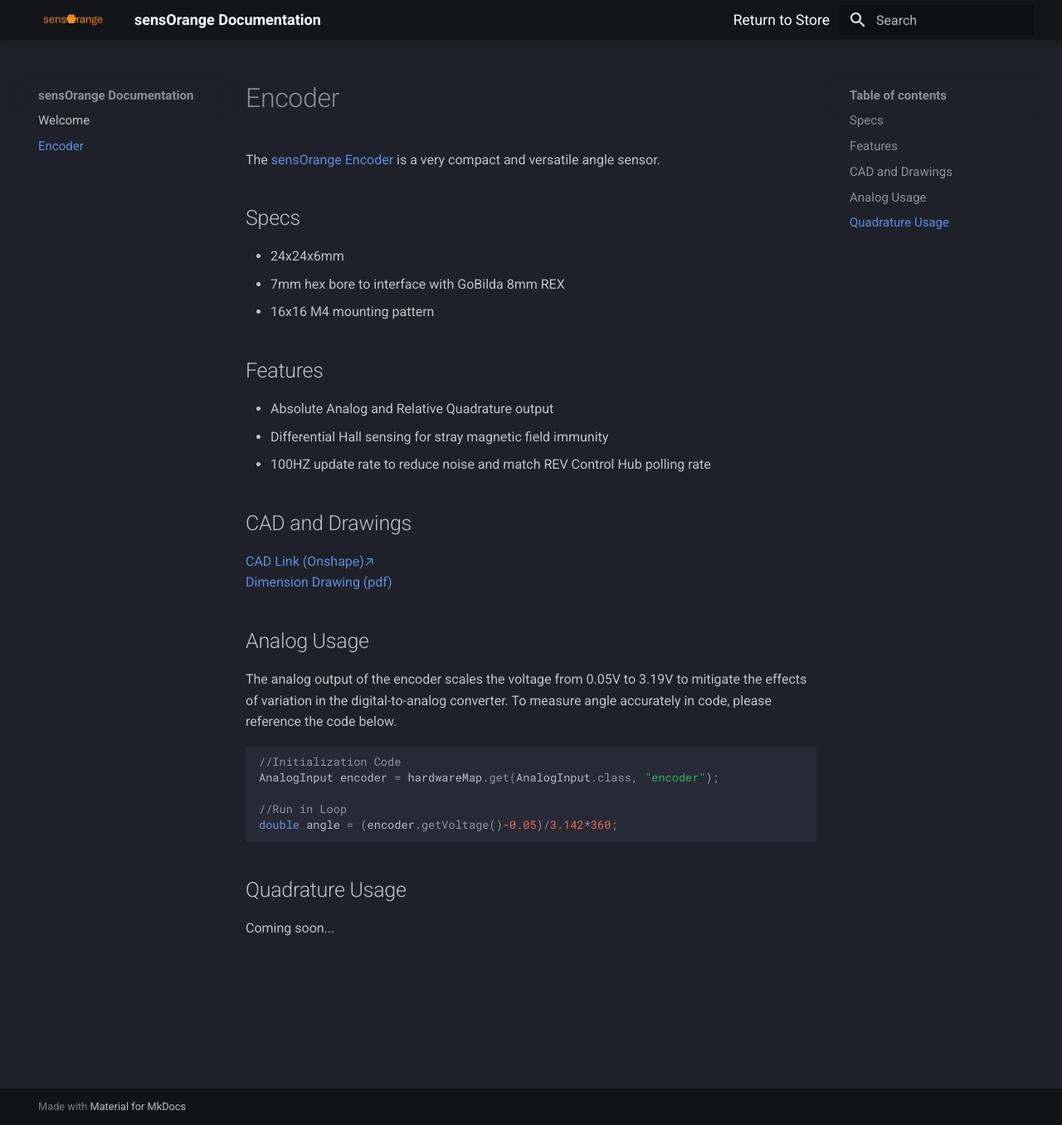
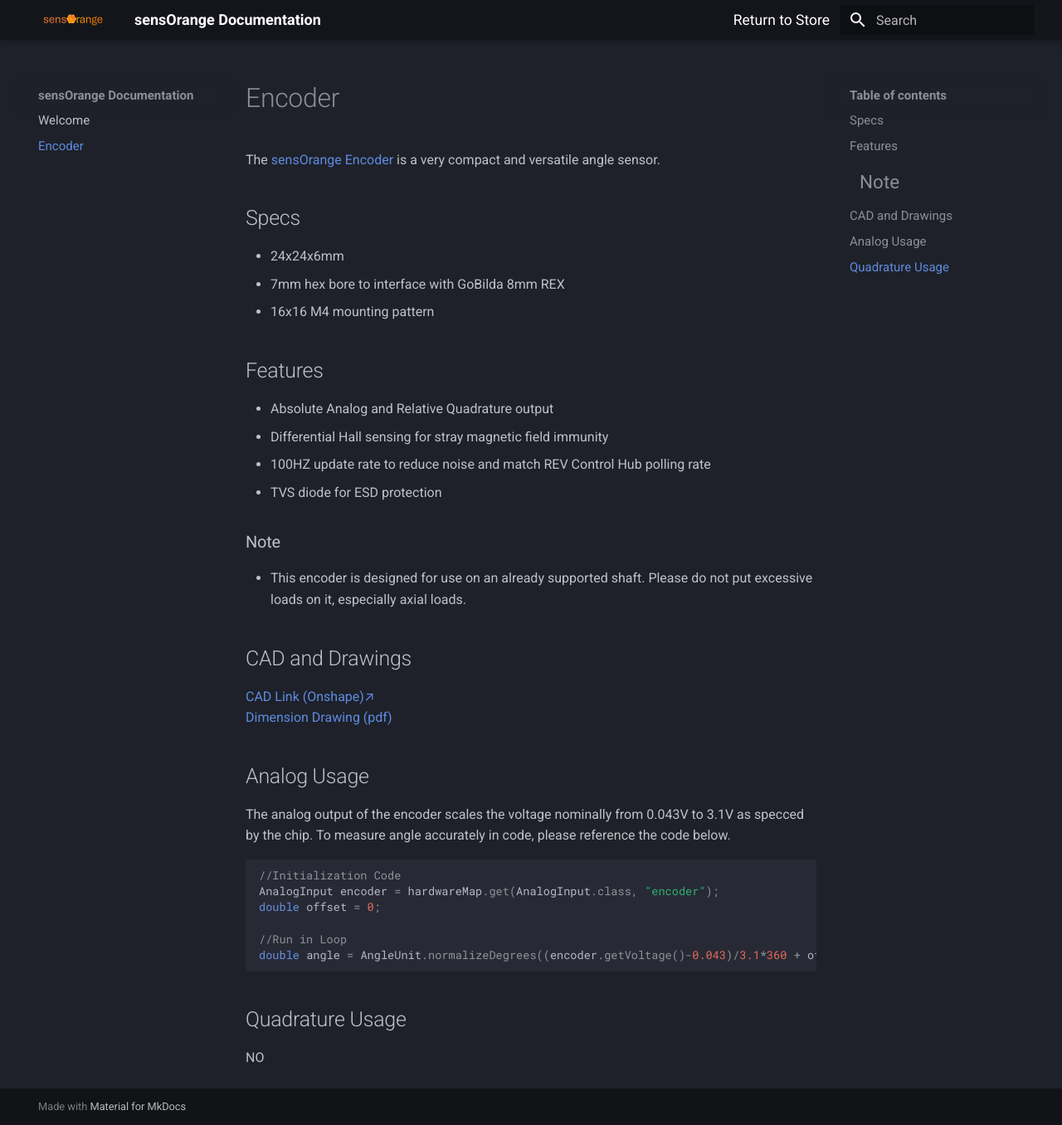
Before and after one commit to allenftc/sensorange_docs, an MkDocs documentation site: the page built from docs/docs/encoder.md, in a window 1280 px wide and 1356 px high. Shown: the whole window at 83% size. Built offline with MkDocs 1.6.1 and Material for MkDocs 9.7.7, drawn with Linux system fonts in a browser that asks for light colours.

Commit message:
added warning

````diff
--- a/docs/docs/encoder.md
+++ b/docs/docs/encoder.md
@@ -11,6 +11,10 @@
 - Absolute Analog and Relative Quadrature output
 - Differential Hall sensing for stray magnetic field immunity
 - 100HZ update rate to reduce noise and match REV Control Hub polling rate
+- TVS diode for ESD protection
+
+### Note
+- This encoder is designed for use on an already supported shaft. Please do not put excessive loads on it, especially axial loads.
 
 ## CAD and Drawings
 [CAD Link (Onshape)↗](https://cad.onshape.com/documents/17b4dcf69571843c27329307/w/e1b88a356c959f37899eb8e6/e/c158a022034ba6101b0b01ff){target=blank}
@@ -21,14 +25,15 @@
 
 
 ## Analog Usage
-The analog output of the encoder scales the voltage from 0.05V to 3.19V to mitigate the effects of variation in the digital-to-analog converter. To measure angle accurately in code, please reference the code below.
+The analog output of the encoder scales the voltage nominally from 0.043V to 3.1V as specced by the chip. To measure angle accurately in code, please reference the code below.
 ``` java
 //Initialization Code
 AnalogInput encoder = hardwareMap.get(AnalogInput.class, "encoder");
+double offset = 0;
 
 //Run in Loop
-double angle = (encoder.getVoltage()-0.05)/3.142*360;
+double angle = AngleUnit.normalizeDegrees((encoder.getVoltage()-0.043)/3.1*360 + offset);
 ```
 
 ## Quadrature Usage
-Coming soon...
+NO
````
Also changed, not shown: docs/site/encoder/index.html, docs/site/search/search_index.json, docs/site/sitemap.xml, 1 other file.
